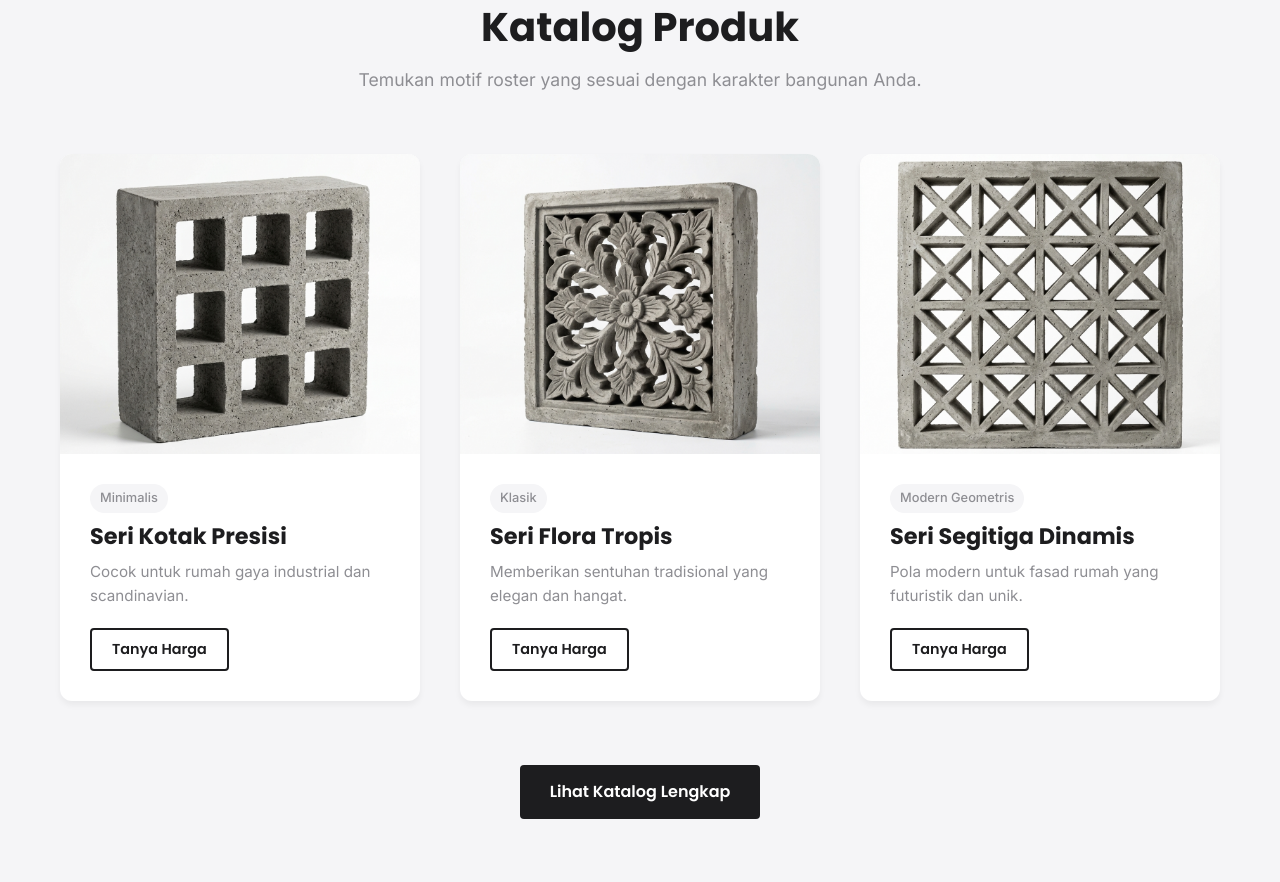
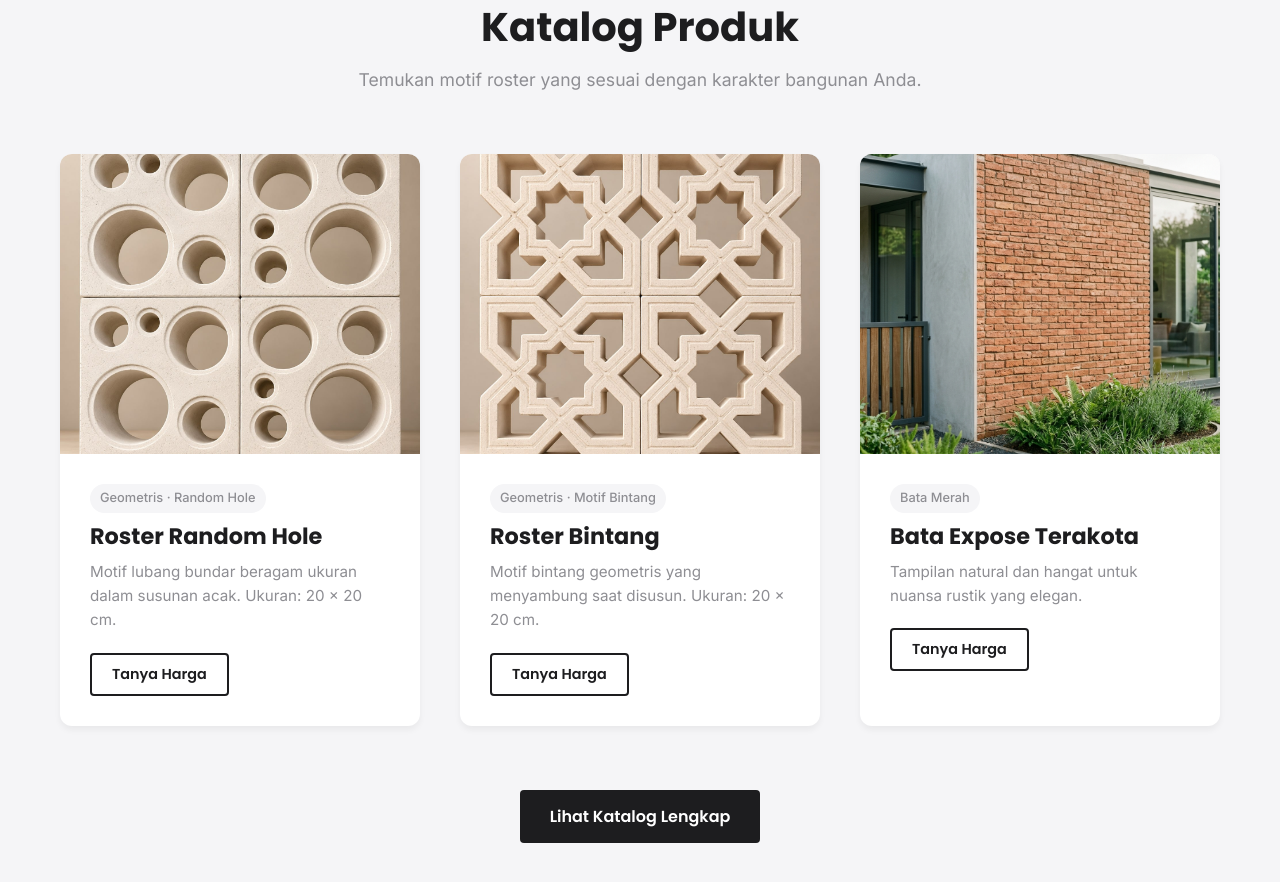
Before and after one commit to prima-8/primaroster-website, a website built with Vite: page index.html in a window 1280 px wide. Shown: the part 1623-2505 px from the top of the page. Built offline with nearby package versions, Linux system fonts and the light colour scheme.

Commit message:
fix(home): show current roster catalog products

```diff
--- a/index.html
+++ b/index.html
@@ -91,37 +91,37 @@
       <div class="product-grid">
         <div class="product-card fade-in">
           <div class="product-img-wrapper">
-            <img src="/product_minimalist.png" alt="Roster Minimalis" loading="lazy">
+            <img src="/roster-random-hole.jpg" alt="Roster beton motif Random Hole ukuran 20 x 20 cm" loading="lazy">
           </div>
           <div class="product-info">
-            <span class="category">Minimalis</span>
-            <h3>Seri Kotak Presisi</h3>
-            <p>Cocok untuk rumah gaya industrial dan scandinavian.</p>
-            <a href="https://wa.me/6281381267900?text=Halo,%20saya%20tertarik%20dengan%20Seri%20Kotak%20Presisi" class="btn btn-outline btn-sm">Tanya Harga</a>
+            <span class="category">Geometris · Random Hole</span>
+            <h3>Roster Random Hole</h3>
+            <p>Motif lubang bundar beragam ukuran dalam susunan acak. Ukuran: 20 × 20 cm.</p>
+            <a href="https://wa.me/6281381267900?text=Halo,%20saya%20tertarik%20dengan%20Roster%20Random%20Hole%20ukuran%2020%20x%2020%20cm" class="btn btn-outline btn-sm">Tanya Harga</a>
           </div>
         </div>
 
         <div class="product-card fade-in" style="transition-delay: 0.1s">
           <div class="product-img-wrapper">
-            <img src="/product_classic.png" alt="Roster Klasik" loading="lazy">
+            <img src="/roster-bintang.jpg" alt="Roster beton motif Bintang ukuran 20 x 20 cm" loading="lazy">
           </div>
           <div class="product-info">
-            <span class="category">Klasik</span>
-            <h3>Seri Flora Tropis</h3>
-            <p>Memberikan sentuhan tradisional yang elegan dan hangat.</p>
-            <a href="https://wa.me/6281381267900?text=Halo,%20saya%20tertarik%20dengan%20Seri%20Flora%20Tropis" class="btn btn-outline btn-sm">Tanya Harga</a>
+            <span class="category">Geometris · Motif Bintang</span>
+            <h3>Roster Bintang</h3>
+            <p>Motif bintang geometris yang menyambung saat disusun. Ukuran: 20 × 20 cm.</p>
+            <a href="https://wa.me/6281381267900?text=Halo,%20saya%20tertarik%20dengan%20Roster%20Bintang%20ukuran%2020%20x%2020%20cm" class="btn btn-outline btn-sm">Tanya Harga</a>
           </div>
         </div>
 
         <div class="product-card fade-in" style="transition-delay: 0.2s">
           <div class="product-img-wrapper">
-            <img src="/product_geometric.png" alt="Roster Modern Geometris" loading="lazy">
+            <img src="/bata_expose.png" alt="Bata Expose Terakota" loading="lazy">
           </div>
           <div class="product-info">
-            <span class="category">Modern Geometris</span>
-            <h3>Seri Segitiga Dinamis</h3>
-            <p>Pola modern untuk fasad rumah yang futuristik dan unik.</p>
-            <a href="https://wa.me/6281381267900?text=Halo,%20saya%20tertarik%20dengan%20Seri%20Segitiga%20Dinamis" class="btn btn-outline btn-sm">Tanya Harga</a>
+            <span class="category">Bata Merah</span>
+            <h3>Bata Expose Terakota</h3>
+            <p>Tampilan natural dan hangat untuk nuansa rustik yang elegan.</p>
+            <a href="https://wa.me/6281381267900?text=Halo,%20saya%20tertarik%20dengan%20Bata%20Expose%20Terakota" class="btn btn-outline btn-sm">Tanya Harga</a>
           </div>
         </div>
       </div>
```
